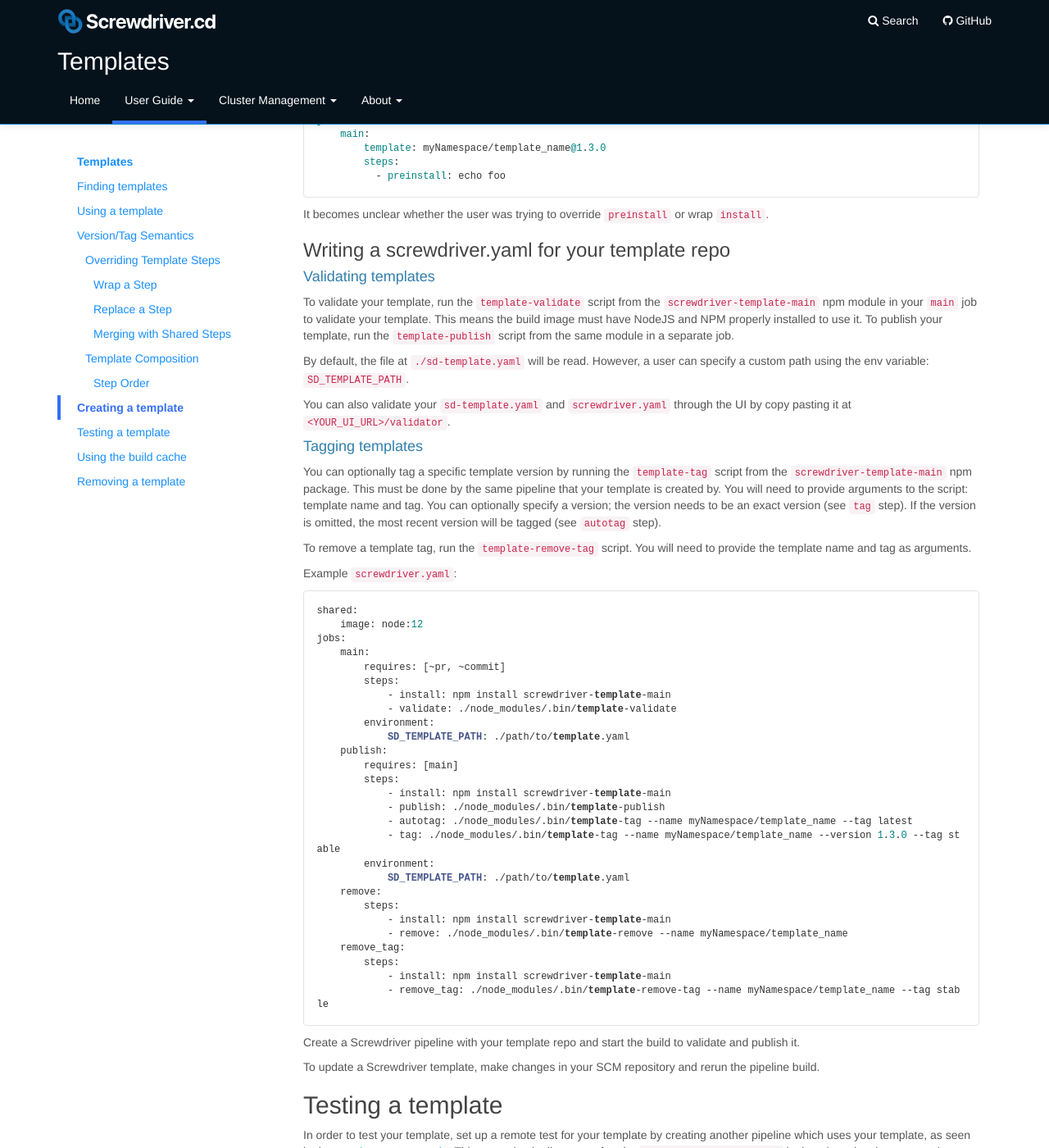
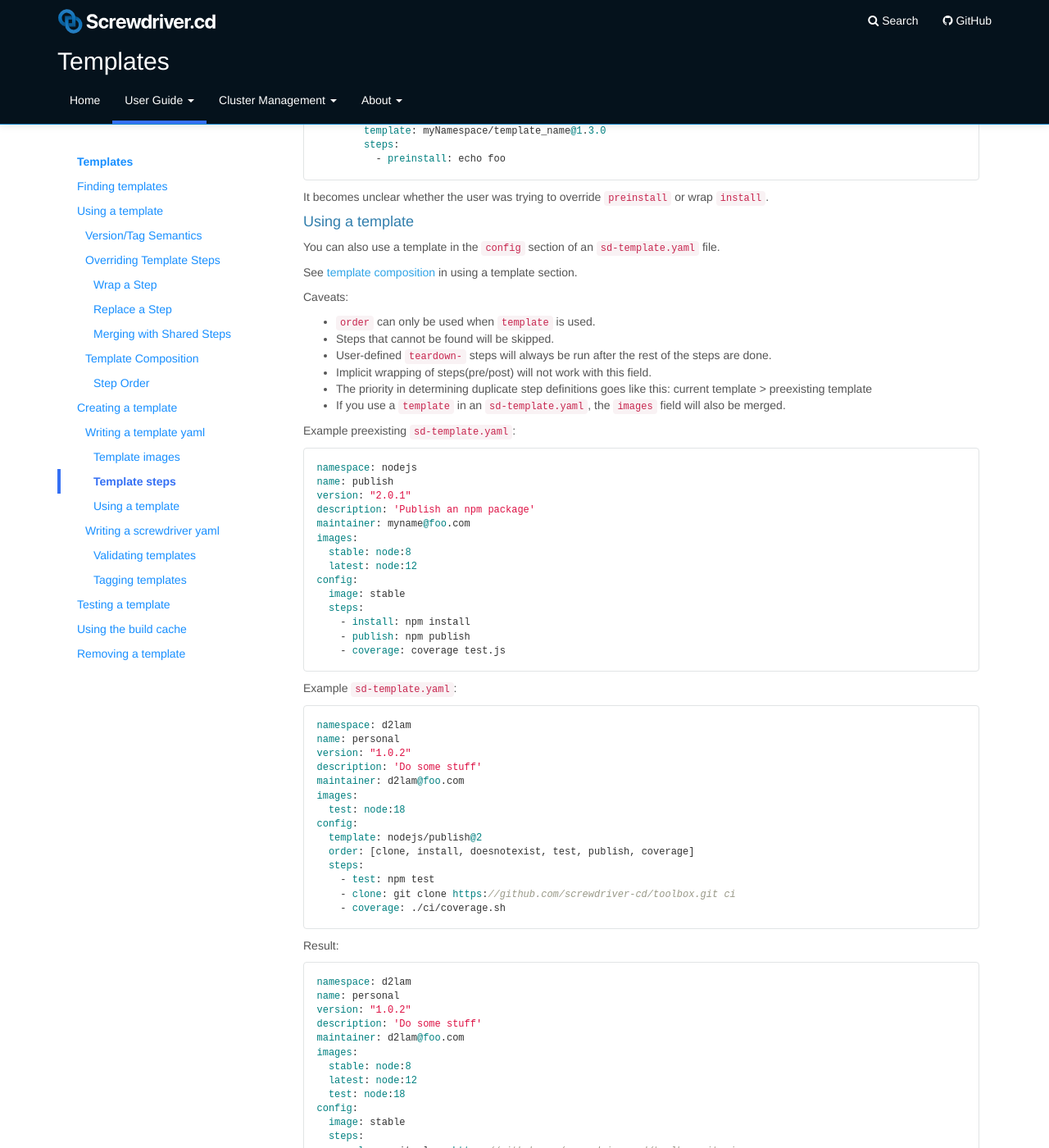
Before and after one commit to screwdriver-cd/guide, a Jekyll site: the page built from docs/user-guide/templates.md, in a window 1280 px wide and 1400 px high, scrolled down 6599 px. Shown: the whole window at 82% size. Built offline with Jekyll 4.4.1, drawn with Linux system fonts in a browser that asks for light colours; some of the changed text lies outside the part shown.

Commit message:
feat: Add template composition example for template; add notifications validation err flag

````diff
--- a/docs/user-guide/configuration/jobconfiguration.md
+++ b/docs/user-guide/configuration/jobconfiguration.md
@@ -12,6 +12,9 @@ toc:
       url: "#steps"
     - title: Teardown
       url: "#teardown"
+      subitem: 1
+    - title: Template
+      url: "#template"
       subitem: 1
     - title: Shared Configuration
       url: "#shared-configuration"
@@ -82,6 +85,9 @@ jobs:
 ### Teardown
 The teardown steps run a set of Screwdriver bookend steps after the build steps are completed or aborted or failed. These steps are implicitly added at the end of job and start with `sd-teardown-` or `teardown-`. The pod/container is removed after these steps are completed. In case of aborted builds, we can also configure the grace period of the pod before termination during which the teardown steps will be executed. See the `screwdriver.cd/terminationGracePeriodSeconds` [annotation](/user-guide/configuration/annotations) for detailed usage.
 
+### Template
+You can also use [templates](../templates) in a job configuration.
+
 # Shared Configuration
 The `shared` configuration is a special job configuration section that is applied to all jobs. Configuration that is specified in a job configuration will override the same configuration in `shared`.
 
--- a/docs/user-guide/templates.md
+++ b/docs/user-guide/templates.md
@@ -32,6 +33,27 @@ toc:
       subitem: level-2
     - title: Creating a template
       url: "#creating-a-template"
+    - title: Writing a template yaml
+      url: "#writing-a-template-yaml"
+      subitem: true
+    - title: Template images
+      url: "template-images"
+      subitem: level-2
+    - title: Template steps
+      url: "#template-steps"
+      subitem: level-2
+    - title: Using a template
+      url: "#using-a-template"
+      subitem: level-2
+    - title: Writing a screwdriver yaml
+      url: "#writing-a-screwdriveryaml"
+      subitem: true
+    - title: Validating templates
+      url: "#validating-templates"
+      subitem: level-2
+    - title: Tagging templates
+      url: "#tagging-templates"
+      subitem: level-2
     - title: Testing a template
       url: "#testing-a-template"
     - title: Using the build cache
@@ -360,7 +381,78 @@ jobs:
 ```
 It becomes unclear whether the user was trying to override `preinstall` or wrap `install`.
 
-### Writing a screwdriver.yaml for your template repo
+#### Using a template
+You can also use a template in the `config` section of an `sd-template.yaml` file.
+
+See [template composition](#template-composition) in using a template section.
+
+Caveats:
+- `order` can only be used when `template` is used.
+- Steps that cannot be found will be skipped.
+- User-defined `teardown-` steps will always be run after the rest of the steps are done.
+- Implicit wrapping of steps(pre/post) will not work with this field.
+- The priority in determining duplicate step definitions goes like this: current template > preexisting template
+- If you use a `template` in an `sd-template.yaml`, the `images` field will also be merged.
+
+Example preexisting `sd-template.yaml`:
+```yaml
+namespace: nodejs
+name: publish
+version: "2.0.1"
+description: 'Publish an npm package'
+maintainer: myname@foo.com
+images:
+  stable: node:8
+  latest: node:12
+config:
+  image: stable
+  steps:
+    - install: npm install
+    - publish: npm publish
+    - coverage: coverage test.js
+```
+
+Example `sd-template.yaml`:
+```yaml
+namespace: d2lam
+name: personal
+version: "1.0.2"
+description: 'Do some stuff'
+maintainer: d2lam@foo.com
+images:
+  test: node:18
+config:
+  template: nodejs/publish@2
+  order: [clone, install, doesnotexist, test, publish, coverage]
+  steps:
+    - test: npm test
+    - clone: git clone https://github.com/screwdriver-cd/toolbox.git ci
+    - coverage: ./ci/coverage.sh
+```
+
+Result:
+```yaml
+namespace: d2lam
+name: personal
+version: "1.0.2"
+description: 'Do some stuff'
+maintainer: d2lam@foo.com
+images:
+  stable: node:8
+  latest: node:12
+  test: node:18
+config:
+  image: stable
+  steps:
+    - clone: git clone https://github.com/screwdriver-cd/toolbox.git ci
+    - install: npm install
+    - test: npm test
+    - publish: npm publish
+    - coverage: ./ci/coverage.sh  # This step was overwritten by the d2lam/personal template
+```
+
+
+### Writing a screwdriver yaml for your template repo
 
 #### Validating templates
 
````
Also changed, not shown: other parts of docs/user-guide/templates.md (+1 -1 lines), docs/cluster-management/configure-api.md (+39 -1 lines).
